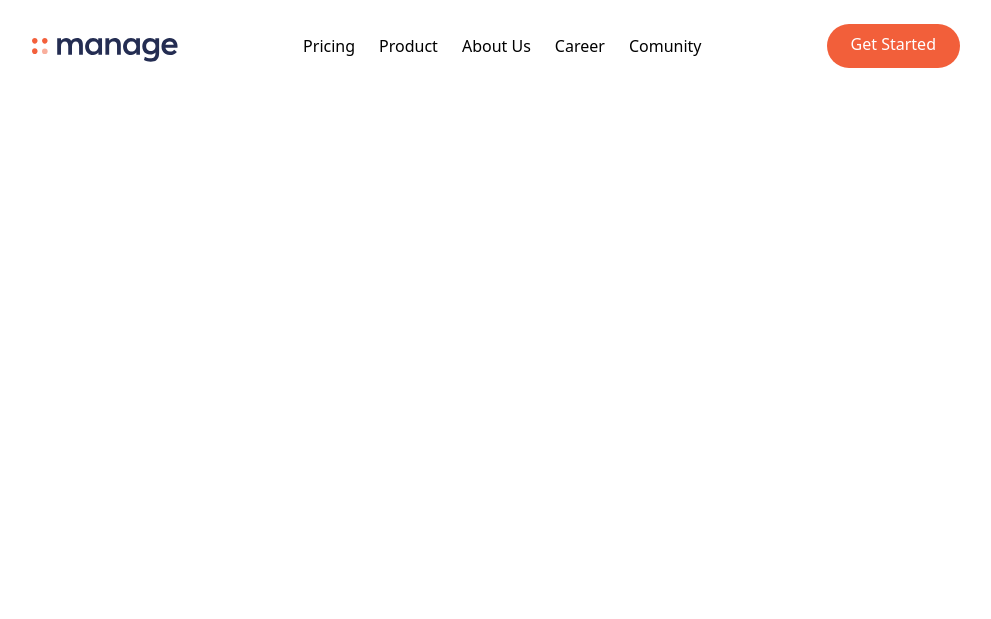
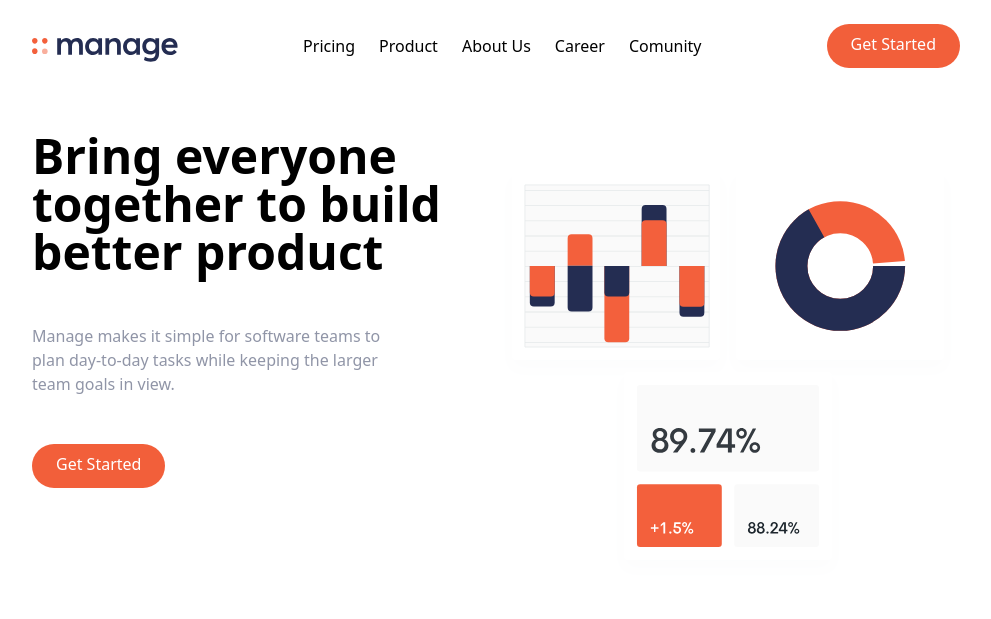
Before and after one commit to AlifSakib/landing--page-using-tailwind, a website: page index.html in a window 1280 px wide. Shown: the whole page, without its empty margins (144-1135 px from the left). Drawn offline with Linux system fonts and the light colour scheme.

Commit message:
added hero section

```diff
--- a/index.html
+++ b/index.html
@@ -8,8 +8,8 @@
     <title>Shape Landing Page</title>
   </head>
   <body>
-    <!-- ?Navbar -->
-    <div class="relative container mx-auto p-6">
+    <!-- !Navbar -->
+    <nav class="relative container mx-auto p-6">
       <!-- ?Flex Container -->
       <div class="flex items-center justify-between">
         <!-- ?logo -->
@@ -31,6 +31,40 @@
           >Get Started</a
         >
       </div>
-    </div>
+    </nav>
+    <!-- !Hero Section -->
+    <section id="hero">
+      <!-- ?Flex Container -->
+      <div
+        class="container mx-auto flex flex-col-reverse md:flex-row items-center px-6 mt-10 space-y-0 md:space-y-0"
+      >
+        <!-- ?Left Item -->
+        <div class="flex flex-col mb-32 space-y-12 md:w-1/2">
+          <h1
+            class="max-w-md font-bold text-4xl text-center md:text-left md:text-5xl"
+          >
+            Bring everyone together to build better product
+          </h1>
+          <p class="max-w-sm text-center text-darkGrayishBlue md:text-left">
+            Manage makes it simple for software teams to plan day-to-day tasks
+            while keeping the larger team goals in view.
+          </p>
+          <div class="flex justify-center md:justify-start">
+            <a
+              href=""
+              class="p-3 px-6 pt-2 text-white bg-brightRed rounded-full baseline hover:bg-brightRedLight"
+              >Get Started</a
+            >
+          </div>
+        </div>
+        <!-- ?Right-item -->
+        <div class="md:w-1/2">
+          <!-- ?Image -->
+          <img src="./img/illustration-intro.svg" alt="" />
+        </div>
+      </div>
+    </section>
+
+    <!-- !Feature Section -->
   </body>
 </html>
```
Also changed, not shown: css/main.css.
